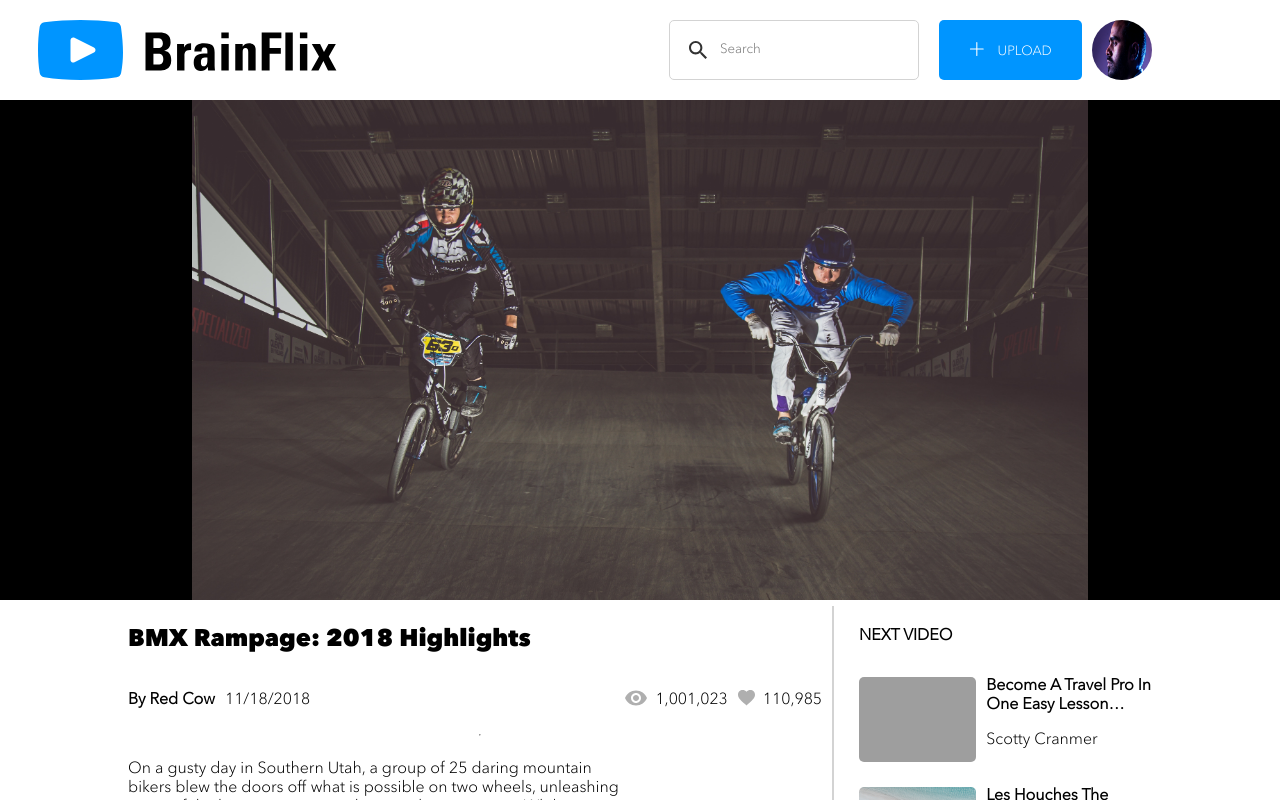
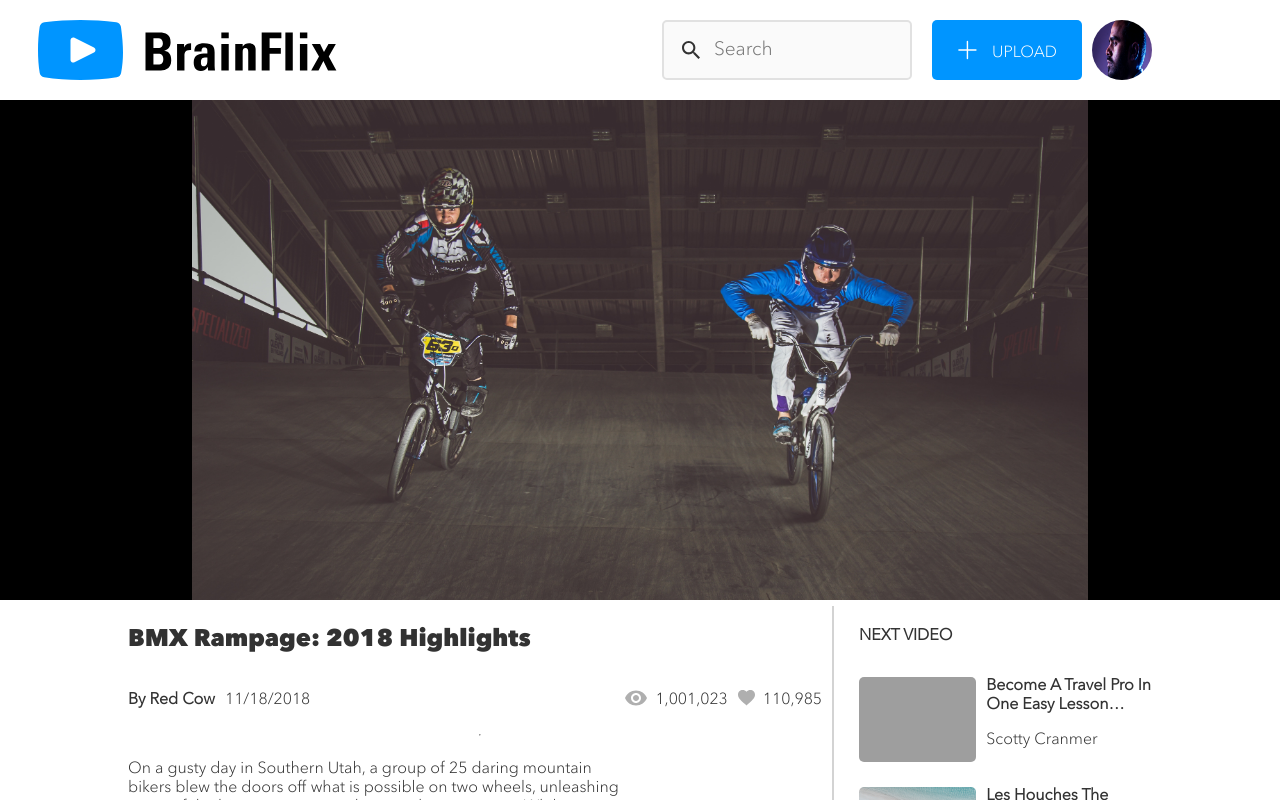
Before and after one commit to john-martinez/johnray-martinez-brainflix, a React (Create React App) app in the folder sprint-1/: page / in a window 1280 px wide. Shown: the top 800 px of the page. Built offline with nearby package versions, Linux system fonts and the light colour scheme; grey boxes are pictures that could not be loaded.

Commit message:
finished styling Nav component

```diff
--- a/sprint-1/src/App.scss
+++ b/sprint-1/src/App.scss
@@ -3,6 +3,7 @@
 
 * {
     box-sizing: border-box;
+    color: $black;
     font-family: $primary-font;
 }
 
--- a/sprint-1/src/components/CommentForm/CommentForm.scss
+++ b/sprint-1/src/components/CommentForm/CommentForm.scss
@@ -1,27 +1,5 @@
 @import '../../assets/Partials/variables';
 @import '../../assets/Partials/mixins';
-
-
-@mixin tablet-view-comment {
-    &__field {
-        flex-direction: row;
-        &--flex { height: 50px }
-    }
-    &__picture { margin-top: 24px; height: 50px; width: 50px }
-    &__input { overflow-y: hidden }
-    &__button { margin: 0 25px 0 15px; max-width: 150px}
-}
-
-@mixin desktop-view-comment {
-    padding-right: 10px;
-    &__field {
-        flex-direction: column;
-        &--flex { height: auto }
-    }
-    &__picture { margin-top: 27px; height: 55px; width: 55px }
-    &__input { overflow-y: visible }
-    &__button { margin: 15px 12px 0 0; max-width: 100% }
-}
 
 .comment-form {
     display: flex;
@@ -39,6 +17,11 @@
         border: none;
         border-radius: 5px;
         color: white;
+
+        cursor: pointer;
+        &:hover {
+            background-color: darken(#0095FF, 10%)
+        }
     }
 
     &__section { width: 100% }
--- a/sprint-1/src/components/CommentList/CommentList.jsx
+++ b/sprint-1/src/components/CommentList/CommentList.jsx
@@ -1,12 +1,15 @@
-import React from 'react';
+import React, { Component } from 'react';
 import Comment from '../Comment/Comment';
 
-function CommentList(props) {
-    return(
-        <article className="comment-list">
-            { props.comments.map((item)=> <Comment comment={item} key={item.id} />) }
-        </article>
-    );
+class CommentList extends Component {
+    state = { comments: this.props.comments }
+    render() {
+        return(
+            <article className="comment-list">
+                { this.state.comments.map((item)=> <Comment comment={item} key={item.id} />) }
+            </article>
+        );
+    }
 }
 
 export default CommentList;
--- a/sprint-1/src/components/Nav/Nav.jsx
+++ b/sprint-1/src/components/Nav/Nav.jsx
@@ -18,7 +18,10 @@ class Nav extends Component {
                 <img src={search} className="nav__search-icon" alt="magnifying glass"></img>
               </div>
               <div className="nav__actions">
-                  <button className="nav__button"> <img className="nav__upload-icon" src={upload} /> UPLOAD </button>
+                  <button className="nav__button">
+                    <img className="nav__upload-icon" src={upload}  alt="upload icon" />
+                    <span className="nav__uload-text">UPLOAD</span>
+                  </button>
                   <img src={user} className="nav__user" alt="Mohan Murugi side view"></img>
               </div>
             </div>
--- a/sprint-1/src/components/Nav/Nav.scss
+++ b/sprint-1/src/components/Nav/Nav.scss
@@ -20,7 +20,15 @@
         padding-left: 50px;
         border-radius: 5px;
         border: none;
-        border: 1px solid lightgray;
+        border: 2px solid $silver;
+        font-size: 1.2rem;
+        background-color: $light-silver;
+        outline: none;
+
+        &:focus {
+            border-color: $black;
+            border: 2px solid $black;
+        }
     }
 
     &__search-container {
@@ -36,21 +44,24 @@
     }
     &__upload-icon {
         margin-right: 10px;
-        transform: translateY(1px);
+        width: 20px;
+        height: 20px;
+        transform: translateY(2px);
     }
     &__button {
-        width: 80%;
-        min-width: 143px;
         padding: 10px 0;
         flex-grow: 1;
         margin-right: 5px;
-        background-color: #0095FF;
+        background-color: $lightest-blue;
         outline: none;
         border: none;
         border-radius: 5px;
         color: white;
+        font-size: 1.1rem;
+        cursor: pointer;
+        &:hover { background-color: darken($lightest-blue, 10%) }
+        > * { color: $white }
     }
-
     &__actions { display: flex }
     &__user {
         height: 60px;
@@ -58,6 +69,7 @@
         border-radius: 50%;
         margin-left: 5px;
     }
+
     > * { margin: 5px 0 }
 
     @include tablet {
@@ -71,11 +83,27 @@
             justify-content: flex-end;
             > * { margin-bottom: 0 }
         }
-        &__button { padding: 15px 30px }
+        &__button { font-size: 1rem }
         &__search-container {
             margin: 0 20px;
             max-width: 250px;
-         }
+        }
+        &__uload-text { display: none }
+
+        &__upload-icon {
+            margin-right: 0;
+            margin: 0 15px;
+            transform: translateY(3px);
+        }
+
+        @media screen and (min-width: 700px){
+            &__uload-text {
+                display: inline-block;
+                margin-right: 15px;
+            }
+
+            &__button { width: 150px;}
+        }
     }
     @include desktop { padding: 15px 10% }
 }
--- a/sprint-1/src/components/NextVideo/NextVideo.jsx
+++ b/sprint-1/src/components/NextVideo/NextVideo.jsx
@@ -5,7 +5,7 @@ function NextVideo(props){
     return(
         <div className="next-video">
             <div className="next-video__left">
-                <img className="next-video__image" src={props.image.image}  />
+                <img className="next-video__image" src={props.image.image} alt={props.image.title}  />
             </div>
             <div className="next-video__right">
                 <strong>{props.image.title}</strong>
```
